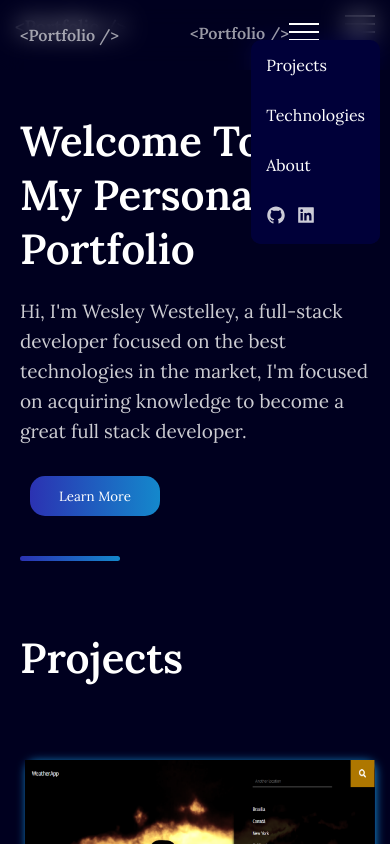
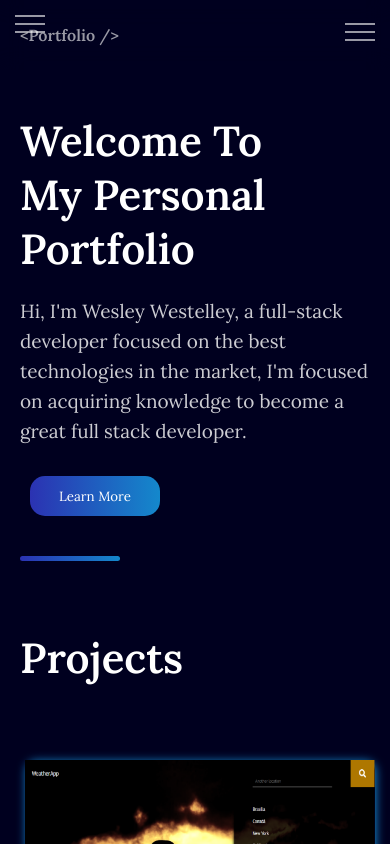
Before and after one commit to Wesley-wsl/portfolio, a React (Create React App) app: page / in a window 390 px wide. Shown: the top 844 px of the page. Built offline with nearby package versions, Linux system fonts and the light colour scheme.

Commit message:
:art: style: improve structure and update style mobile

```diff
--- a/src/components/HeaderMobile/index.tsx
+++ b/src/components/HeaderMobile/index.tsx
@@ -10,13 +10,12 @@ export function HeaderMobile() {
     return (
         <>
             <HeaderStyle>
-                <h1>&lt;Portfolio /&gt;</h1>
                 <Menu onClick={() => setActive(!Active)}>
                     <div />
                     <div />
                     <div />
                 </Menu>
-                <NavBarMobile>
+                <NavBarMobile active={Active}>
                     <ul>
                         <li>
                             <Link
@@ -25,6 +24,7 @@ export function HeaderMobile() {
                                 spy={true}
                                 smooth={true}
                                 duration={1300}
+                                onClick={() => setActive(false)}
                             >
                                 Projects
                             </Link>
@@ -36,6 +36,7 @@ export function HeaderMobile() {
                                 spy={true}
                                 smooth={true}
                                 duration={2000}
+                                onClick={() => setActive(false)}
                             >
                                 Technologies
                             </Link>
@@ -47,6 +48,7 @@ export function HeaderMobile() {
                                 spy={true}
                                 smooth={true}
                                 duration={2000}
+                                onClick={() => setActive(false)}
                             >
                                 About
                             </Link>
@@ -58,12 +60,13 @@ export function HeaderMobile() {
                                     href="https://github.com/Wesley-wsl"
                                     target="_blank"
                                     rel="noreferrer"
+                                    onClick={() => setActive(false)}
                                 >
                                     <AiFillGithub />
                                 </a>
                             </p>
                             <p>
-                                <a href="#">
+                                <a href="#" onClick={() => setActive(false)}>
                                     <AiFillLinkedin />
                                 </a>
                             </p>
--- a/src/components/HeaderMobile/styles.ts
+++ b/src/components/HeaderMobile/styles.ts
@@ -1,15 +1,10 @@
 import styled from 'styled-components';
 
-export const HeaderStyle = styled.header`
+import { INavMobile } from '../../@types';
+
+export const HeaderStyle = styled.div`
     display: flex;
     justify-content: space-between;
-    max-width: 450px;
-    margin: 0 auto;
-    h1 {
-        cursor: pointer;
-        font-size: 18px;
-        font-weight: bold;
-    }
     padding: 15px;
 
     @media (min-width: 651px) {
@@ -20,6 +15,13 @@ export const HeaderStyle = styled.header`
 export const Menu = styled.div`
     cursor: pointer;
     position: relative;
+    opacity: 0.6;
+    transition: all 0.2s linear;
+    z-index: 999;
+    &:hover {
+        opacity: 1;
+    }
+
     div {
         height: 2px;
         background-color: #fff;
@@ -28,21 +30,29 @@ export const Menu = styled.div`
     }
 `;
 
-/* display: ${({ active }: boolean) => (active ? 'block' : 'none')}; */
 export const NavBarMobile = styled.nav`
-    background-color: #000039;
-    border-radius: 10px;
+    display: ${({ active }: INavMobile) => (active ? 'block' : 'none')};
+    background-color: var(--background);
+    animation: appear 0.2s linear;
+    transition: all 0.2 linear;
+    height: 100vh;
     position: absolute;
-    top: 40px;
-    right: 10px;
-    z-index: 1;
-    animation: appear 0.2s linear;
+    top: 0;
+    left: 0;
+    right: 0;
+
+    li:nth-child(1) {
+        margin-top: 50px;
+    }
+
     li {
         list-style: none;
         padding: 15px;
-
+        align-items: center;
+        justify-content: center;
         display: flex;
         gap: 10px;
+        user-select: none;
         svg {
             font-size: 20px;
         }
```
